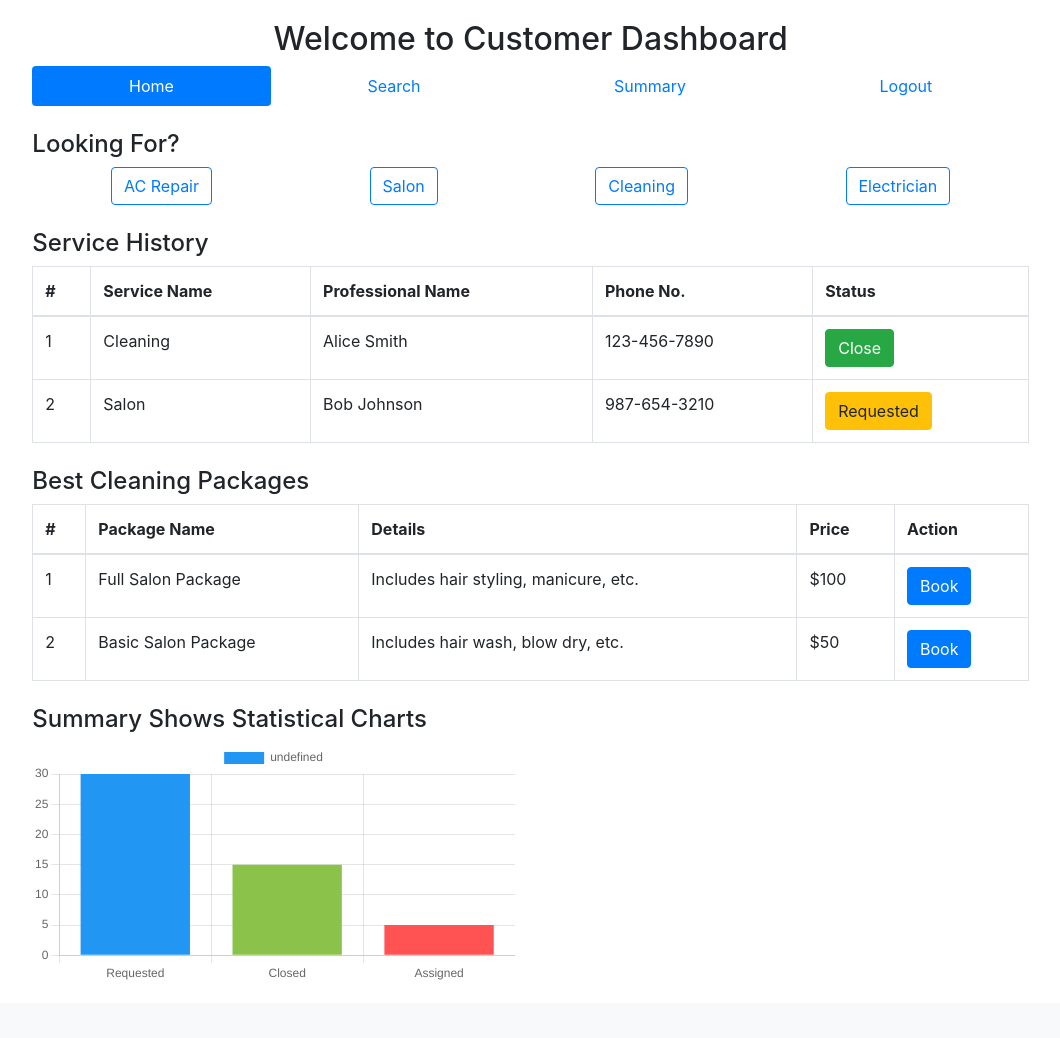
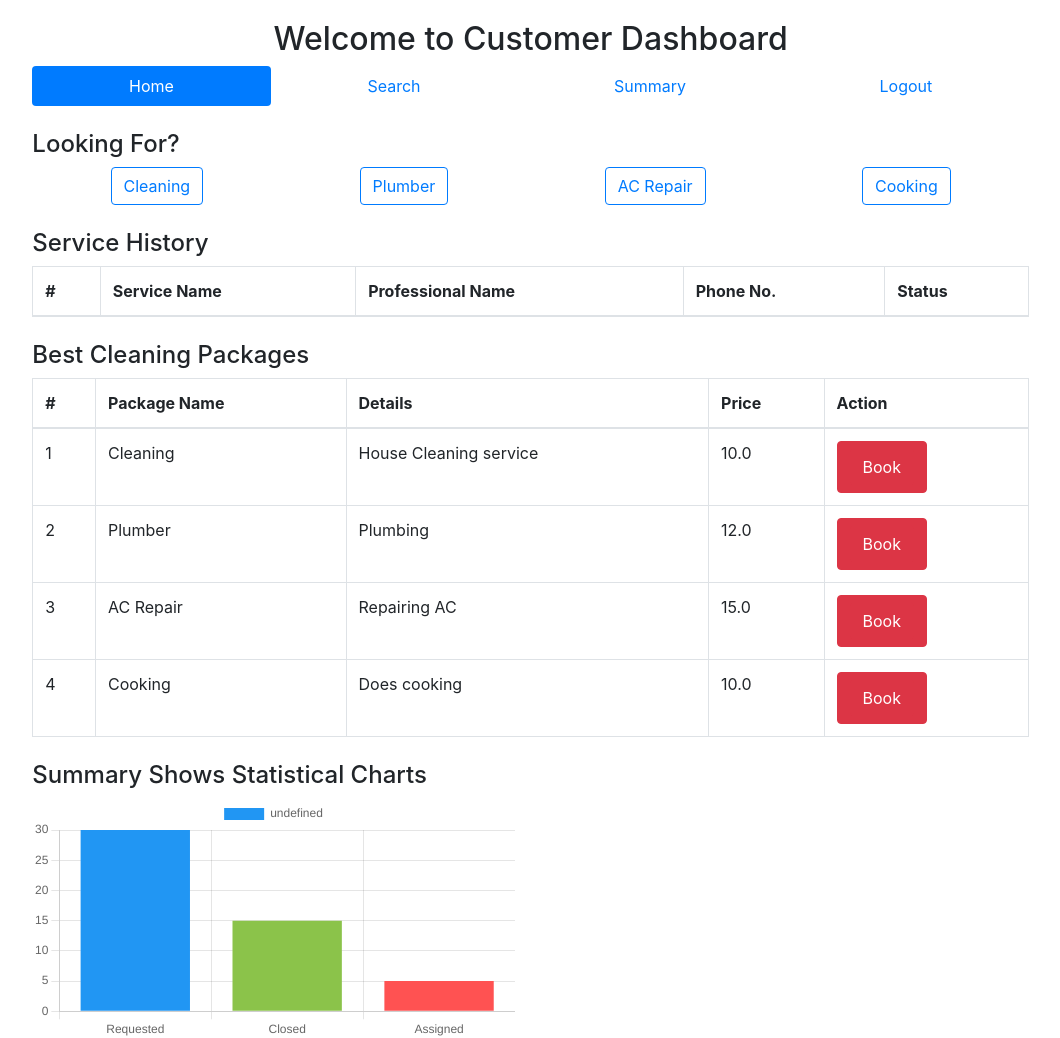
Before and after one commit to Vaibhav-Tanwar-IIT/A-Z_Household_Services_Project, a Flask app: page /customer_dashboard in a window 1280 px wide. Shown: the part 56-1094 px from the top of the page, without its empty margins (216-1276 px from the left). Before the commit the page ends 1036 px from the top, so only its background shows below. Run offline with Flask 3, Linux system fonts and the light colour scheme; data comes from the database, SQL or seed files in the repository; both versions use the stored data as it was after the commit; data that the repository does not hold is empty; some libraries are stand-ins or nearby versions.

Commit message:
Add files via upload

```diff
--- a/A-Z Household Services/app.py
+++ b/A-Z Household Services/app.py
@@ -1,11 +1,17 @@
 from flask import Flask, render_template, request, redirect, url_for, flash, session
-from model.model import Service, ServiceRequest, Professional, Login,db
+from model.model import Service, ServiceRequest, Professional, ServiceHistory, CustomerData, TodayService, ClosedService, db
+from flask_session import Session
 
 app = Flask(__name__)
 app.config['SQLALCHEMY_DATABASE_URI'] = 'sqlite:///household_database.db'
 app.config['SECRET_KEY'] = 'my_very_very_super_duper_extremely_long_secret_key'
+app.secret_key = "some_random_secret_key"
+app.config["SESSION_PERMANENT"] = False
+app.config["SESSION_TYPE"] = "filesystem"
+Session(app)
 db.init_app(app)
 users = dict()
+session
 
 with app.app_context():
     db.create_all()
@@ -14,13 +20,13 @@ with app.app_context():
 def home():
     return render_template("home.html")
 
-@app.route('/login', methods=["POST"])
+@app.route('/login', methods=["GET", "POST"])
 def login():
     if request.method == 'POST':
         # User Login
         email = request.form.get('email')
         password = request.form.get('password')
-        user = db.session.query(Login).filter_by(email=email).first()
+        user = db.session.query(CustomerData).filter_by(email=email).first()
 
         if user is not None and user.password == password:
             return redirect(url_for("customer_dashboard"))
@@ -72,6 +78,15 @@ def admin_search():
 
     return render_template('admin_search_results.html', results=results, search_by=search_by, search_text=search_text)
 
+@app.route("/reject_professional/<int:professional_id>", methods=["GET"])
+def reject_professional(professional_id):
+    professional = Professional.query.get(professional_id)
+    if professional:
+        db.session.delete(professional)
+        db.session.commit()
+
+    return redirect(url_for('admin_dashboard'))
+
 @app.route('/register')
 def register():
     return render_template('register.html')
@@ -87,66 +102,179 @@ def customer_signup():
     if request.method == "POST":
         email = request.form.get("email")
         password = request.form.get("password")
-        user = Login(email=email, password=password)
-        db.session.add(user)
+        name = request.form.get("name")
+        phone = request.form.get("phone")
+        address = request.form.get("address")
+        postal_code = request.form.get("postal_code")
+        session["user_name"] = name
+        session["user_contact"] = phone
+        user_data = CustomerData(email=email, password=password, name=name,
+                                 phone=phone, address=address, postal_code=postal_code)
+        db.session.add(user_data)
         db.session.commit()
+        print(session)
         return redirect(url_for('login'))
 
     return render_template('customer_signup.html')
 
 @app.route('/professional_register', methods=["GET", "POST"])
 def professional_register():
+    available = Service.query.filter_by(service_name=Service.service_name).all()
     if request.method == "POST":
+        email = request.form.get("email")
+        password = request.form.get("password")
+        name = request.form.get("fullname")
+        experience = request.form.get("experience")
+        phone = request.form.get("phone")
+        service_name = request.form.get("service_name")
+
+        professional = Professional(email=email, password=password, name=name,
+                                    experience=experience, service_name=service_name, phone=phone)
+
+        db.session.add(professional)
+        db.session.commit()
+
         return redirect(url_for('professional_dashboard'))
-    return render_template('professional_registration.html')
+    return render_template('professional_registration.html', available=available)
 
 @app.route('/professional_dashboard')
 def professional_dashboard():
     # Sample data for the dashboard
-    today_services = [
-        {"customer_name": "John Doe", "contact_phone": "123-456-7890", "location": "New York, 10001"},
-        {"customer_name": "Alice Smith", "contact_phone": "987-654-3210", "location": "San Francisco, 94101"}
-    ]
-    closed_services = [
-        {"customer_name": "Jane Smith", "contact_phone": "987-654-3210", "location": "Los Angeles, 90001", "date": "2024-10-31", "rating": 4.5},
-        {"customer_name": "Mark Johnson", "contact_phone": "555-234-5678", "location": "Chicago, 60601", "date": "2024-09-21", "rating": 3.8}
-    ]
+    services = TodayService.query.all()
+    today_services = []
+    for s in services:
+        d = {}
+        d['id'] = s.id
+        d["customer_name"] = s.customer_name
+        d["contact_phone"] = s.contact
+        d["location"] = s.location
+        d["service_name"] = s.service_requested
+
+        today_services.append(d)
+
+    c_services = ClosedService.query.all()
+    closed_services = []
+    for service in c_services:
+        serve = {}
+        serve["customer_name"] = service.customer_name
+        serve["contact_phone"] = service.contact
+        serve["location"] = service.location
+        serve["date"] = service.date
+        serve["rating"] = service.rating
+
+        closed_services.append(serve)
+
+    print(today_services)
+    print(services)
     # Data for the charts
     reviews_data = [45, 25, 20, 10]  # Dummy data for pie chart
     requests_data = [50, 30, 20]     # Dummy data for bar chart
 
+    print(session)
     return render_template('professional_dashboard.html',
                            today_services=today_services,
                            closed_services=closed_services,
                            reviews_data=reviews_data,
                            requests_data=requests_data)
 
+@app.route("/professional/accept_service/<service_name>")
+def accept_service(service_name):
+    service = ServiceHistory.query.filter_by(service_name=service_name).all()
+    for i in service:
+        i.state = "accepted"
+        # db.session.add(s)
+    service_hist = ServiceHistory.query.filter_by(service_name=service_name).first()
+    professional_name = service_hist.professional_name
+    services = TodayService.query.filter_by(service_requested=service_name).first()
+    service_req = ServiceRequest(customer_name=services.customer_name, status="A", professional_name=professional_name)
+    db.session.add(service_req)
+    db.session.delete(services)
+    print(services)
+    db.session.commit()
+    return redirect(url_for("professional_dashboard"))
+
+@app.route("/professional/reject_service/<int:service_id>")
+def reject_service(service_id):
+    rejected_services = TodayService.query.get(service_id)
+    service_hist = ServiceHistory.query.filter_by(service_name=rejected_services.service_requested).first()
+    professional_name = service_hist.professional_name
+    service_req = ServiceRequest(customer_name=rejected_services.customer_name, status="R", professional_name=professional_name)
+    db.session.add(service_req)
+    db.session.delete(rejected_services)
+    db.session.delete(service_req)
+    db.session.commit()
+    return redirect(url_for("professional_dashboard"))
 @app.route('/customer_dashboard')
 def customer_dashboard():
+    print(len(session))
     # Sample data for different sections in the dashboard
-    service_options = ["AC Repair", "Salon", "Cleaning", "Electrician"]
+    service_options = Service.query.filter_by(service_name=Service.service_name).all()
+    packages = Service.query.all()
+    selected = []
+    for i in packages:
+        d = {}
+        d['id'] = i.id
+        d['name'] = i.service_name
+        d['details'] = i.description
+        d['price'] = i.base_price
+        selected.append(d)
 
-    service_history = [
-        {"id": 1, "service_name": "Cleaning", "professional_name": "Alice Smith", "phone": "123-456-7890", "status": "Closed"},
-        {"id": 2, "service_name": "Salon", "professional_name": "Bob Johnson", "phone": "987-654-3210", "status": "Requested"}
-    ]
+    services = ServiceHistory.query.all()
+    print(services)
+    service_history = []
+    for s in services:
+        print(s.service_name)
+        d = {}
+        d["service_name"] = s.service_name
+        d["professional_name"] = s.professional_name
+        d["email"] = s.email
 
-    salon_packages = [
-        {"id": 1, "name": "Full Salon Package", "details": "Includes hair styling, manicure, etc.", "price": "$100"},
-        {"id": 2, "name": "Basic Salon Package", "details": "Includes hair wash, blow dry, etc.", "price": "$50"}
-    ]
-
+        service_history.append(s)
     # Data for ChartJS
     request_stats = [30, 15, 5]  # Example data: Requested, Closed, Assigned
 
     return render_template('customer_dashboard.html',
                            service_options=service_options,
                            service_history=service_history,
-                           salon_packages=salon_packages,
+                           salon_packages=selected,
                            request_stats=request_stats)
+
+@app.route('/customer/book_service/<int:service_id>', methods=['GET'])
+def book_service(service_id):
+    service = Service.query.get(service_id)
+    s_name = service.service_name
+    professional = Professional.query.filter_by(service_name=service.service_name).first()
+    professional_name = professional.name
+    email = professional.email
+    service_history = ServiceHistory(service_name=s_name, professional_name=professional_name,
+                                     email=email)
+    customer_no = session.get("user_contact")
+    customer_name = session.get("user_name")
+    user = CustomerData.query.filter_by(phone=customer_no).first()
+    address = user.address
+    ordered_service = TodayService(customer_name=customer_name, contact=customer_no, location=address, service_requested=s_name)
+    print(session.items())
+    db.session.add(service_history)
+    db.session.add(ordered_service)
+    db.session.commit()
+
+    return redirect(url_for("customer_dashboard"))
 
 @app.route("/submit_remark", methods=["POST"])
 def submit_remark():
+    service_id = request.form.get("service_id")
+    service_name = request.form.get("service_name")
+    rating = request.form.get("rating")
+    customer = CustomerData.query.filter_by(phone=session.get("user_contact")).first()
+    location = customer.address
+    user_name = customer.name
+    contact = customer.phone
+    # phone_no = CustomerData.query.filter_by(phone=CustomerData.phone).first()
+    closed_service = ClosedService(customer_name=user_name, contact=contact, location=location, rating=rating)
+    service = ServiceHistory.query.get(service_id)
+    db.session.add(closed_service)
+    db.session.delete(service)
+    db.session.commit()
     return redirect(url_for("customer_dashboard"))
 
 @app.route('/delete_service/<int:service_id>', methods=["POST"])
--- a/A-Z Household Services/templates/admin_dashboard.html
+++ b/A-Z Household Services/templates/admin_dashboard.html
@@ -117,7 +117,7 @@
                     <td>{{ professional.service_name }}</td>
                     <td>
                         <a href="#" class="btn btn-sm btn-success">Approve</a>
-                        <a href="#" class="btn btn-sm btn-danger">Reject</a>
+                        <a href="{{ url_for('reject_professional', professional_id=professional.id)}}" class="btn btn-sm btn-danger">Reject</a>
                     </td>
                 </tr>
                 {% endfor %}
@@ -135,7 +135,6 @@
                     <th>Assigned Professional</th>
                     <th>Requested By</th>
                     <th>Status (R/A/C)</th>
-                    <th>Action</th>
                 </tr>
             </thead>
             <tbody>
@@ -146,9 +145,6 @@
                     <td>{{ request.professional_name }}</td>
                     <td>{{ request.customer_name }}</td>
                     <td>{{ request.status }}</td>
-                    <td>
-                        <a href="#" class="btn btn-sm btn-info">View</a>
-                    </td>
                 </tr>
                 {% endfor %}
             </tbody>
--- a/A-Z Household Services/templates/admin_search_results.html
+++ b/A-Z Household Services/templates/admin_search_results.html
@@ -31,11 +31,11 @@
                     <tr>
                         {% if search_by == 'service' %}
                             <td>{{ result.id }}</td>
-                            <td>{{ result.name }}</td>
+                            <td>{{ result.service_name }}</td>
                             <td>{{ result.description }}</td>
                             <td>{{ result.base_price }}</td>
                         {% elif search_by == 'customer' %}
-                            <td>{{ result.id }}</td>
+                            <td>{{ resuvlt.id }}</td>
                             <td>{{ result.customer_name }}</td>
                             <td>{{ result.professional_name }}</td>
                             <td>{{ result.status }}</td>
--- a/A-Z Household Services/templates/customer_dashboard.html
+++ b/A-Z Household Services/templates/customer_dashboard.html
@@ -16,7 +16,7 @@
     <h4>Looking For?</h4>
     <div class="d-flex justify-content-around">
         {% for option in service_options %}
-        <button class="btn btn-outline-primary">{{ option }}</button>
+        <button class="btn btn-outline-primary">{{ option.service_name }}</button>
         {% endfor %}
     </div>
 </div>
@@ -40,9 +40,9 @@
                 <td>{{ service.id }}</td>
                 <td>{{ service.service_name }}</td>
                 <td>{{ service.professional_name }}</td>
-                <td>{{ service.phone }}</td>
+                <td>{{ service.email }}</td>
                 <td>
-                    {% if service.status == 'Requested' %}
+                    {% if service.state == 'requested' %}
                     <button class="btn btn-warning">Requested</button>
                     {% else %}
                     <button class="btn btn-success" data-toggle="modal" data-target="#remarkModal"
@@ -78,7 +78,11 @@
                 <td>{{ package.name }}</td>
                 <td>{{ package.details }}</td>
                 <td>{{ package.price }}</td>
-                <td><button class="btn btn-primary">Book</button></td>
+                <td><button class="btn btn-danger">
+                    <a href="{{ url_for('book_service', service_id=package.id) }}" class="btn btn-danger">
+                        Book
+                    </a>
+                </button></td>
             </tr>
             {% endfor %}
         </tbody>
@@ -118,11 +122,11 @@
                     <div class="form-group">
                         <label for="rating">Service Rating</label>
                         <select name="rating" class="form-control" required>
-                            <option value="5">★★★★★</option>
-                            <option value="4">★★★★</option>
-                            <option value="3">★★★</option>
-                            <option value="2">★★</option>
-                            <option value="1">★</option>
+                            <option value="5">⭐⭐⭐⭐⭐</option>
+                            <option value="4">⭐⭐⭐⭐</option>
+                            <option value="3">⭐⭐⭐</option>
+                            <option value="2">⭐⭐</option>
+                            <option value="1">⭐</option>
                         </select>
                     </div>
 
```
Also changed, not shown: A-Z Household Services/model/model.py (+71 -5 lines), A-Z Household Services/temp.py (added, +14 -0 lines), A-Z Household Services/templates/professional_dashboard.html (+7 -1 lines), A-Z Household Services/templates/professional_registration.html (+7 -5 lines), A-Z Household Services/instance/household_database.db, 5 other files.
